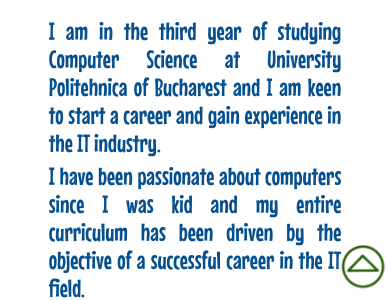
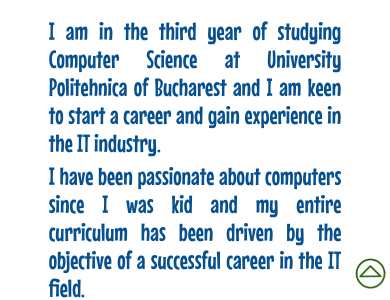
Before and after one commit to Tudor-Bondoc/Tudor-Bondoc-Personal-Website, a plain HTML site: page index.html in a window 390 px wide. Shown: the part 544-844 px from the top of the page. Drawn offline with Linux system fonts and the light colour scheme.

Commit message:
Responsive fix

```diff
--- a/index.html
+++ b/index.html
@@ -5,6 +5,7 @@
     <title>Tudor Bondoc - Personal Website</title>
     <meta charset="UTF-8">
     <meta name="color-scheme" content="light">
+    <meta name="viewport" content="width=device-width, initial-scale=1.0, maximum-scale=1">
     <link rel="stylesheet" href="style_new.css">
     <link rel="preconnect" href="https://fonts.googleapis.com">
     <link rel="preconnect" href="https://fonts.gstatic.com" crossorigin>
--- a/style_new.css
+++ b/style_new.css
@@ -451,8 +451,11 @@
         height: auto;
     }
 
+}
 
-
-
-
+@media (max-width: 400px) {
+    .up {
+        width: 35px;
+        height: auto;
+    }
 }
```
